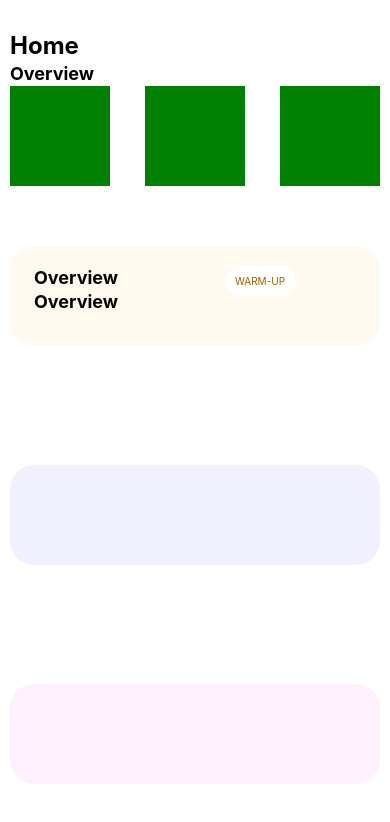
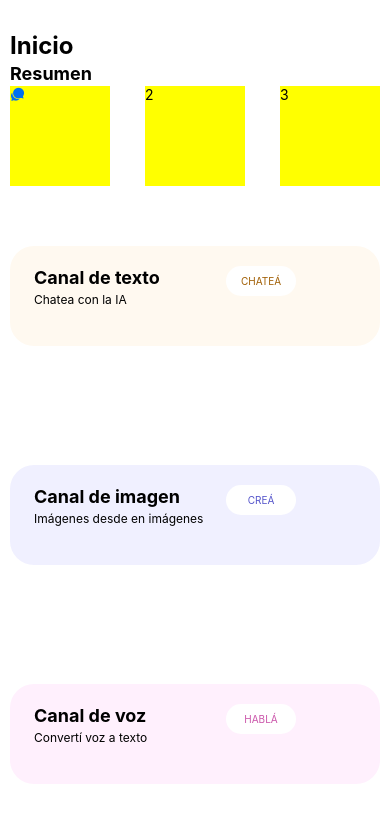
Before and after one commit to vieraleonel/tnt2023-react-native, a React Native app: screen / in a window 390 px wide. Shown: the top 822 px of the page. Built offline with nearby package versions, Linux system fonts and the light colour scheme.

Commit message:
Primer componente

```diff
--- a/App.js
+++ b/App.js
@@ -1,4 +1,7 @@
 import { SafeAreaView, StyleSheet, Text, View } from "react-native";
+import { Ionicons } from "@expo/vector-icons";
+
+import { HomeLink } from "./HomeLink";
 
 export default function App() {
   return (
@@ -10,8 +13,8 @@ export default function App() {
           flex: 1,
         }}
       >
-        <Text style={styles.titulo}>Home</Text>
-        <Text style={styles.subtitulo}>Overview</Text>
+        <Text style={styles.titulo}>Inicio</Text>
+        <Text style={styles.subtitulo}>Resumen</Text>
 
         <View
           style={{
@@ -19,41 +22,46 @@ export default function App() {
             justifyContent: "space-between",
           }}
         >
-          <View style={styles.cuadrado}></View>
-          <View style={styles.cuadrado}></View>
-          <View style={styles.cuadrado}></View>
+          <View style={styles.cuadrado}>
+            <Text>
+              <Ionicons name="chatbubbles-sharp" size={15} color="#0070F0" />
+            </Text>
+          </View>
+          <View style={styles.cuadrado}>
+            <Text>2</Text>
+          </View>
+          <View style={styles.cuadrado}>
+            <Text>3</Text>
+          </View>
         </View>
+
         <View
           style={{
             justifyContent: "space-around",
             flex: 1,
           }}
         >
-          <View style={[styles.rectangulo, { backgroundColor: "#FFF9F0" }]}>
-            <View>
-              <Text style={styles.subtitulo}>Overview</Text>
-              <Text style={styles.subtitulo}>Overview</Text>
-            </View>
-            <View
-              style={{
-                borderRadius: 48,
-                backgroundColor: "white",
-                height: 30,
-                width: 70,
-                padding: 9,
-              }}
-            >
-              <Text style={{ fontSize: 10, lineHeight: 12, color: "#A05E03" }}>
-                WARM-UP
-              </Text>
-            </View>
-          </View>
-          <View
-            style={[styles.rectangulo, { backgroundColor: "#F0F0FF" }]}
-          ></View>
-          <View
-            style={[styles.rectangulo, { backgroundColor: "#FFF0FD" }]}
-          ></View>
+          <HomeLink
+            colorFondo="#FFF9F0"
+            colorAccionTexto="#A05E03"
+            titulo="Canal de texto"
+            subtitulo="Chatea con la IA"
+            accionTexto="chateá"
+          />
+          <HomeLink
+            colorFondo="#F0F0FF"
+            colorAccionTexto="#5555CB"
+            titulo="Canal de imagen"
+            subtitulo="Imágenes desde en imágenes"
+            accionTexto="creá"
+          />
+          <HomeLink
+            colorFondo="#FFF0FD"
+            colorAccionTexto="#CB55AA"
+            titulo="Canal de voz"
+            subtitulo="Convertí voz a texto"
+            accionTexto="hablá"
+          />
         </View>
       </View>
     </SafeAreaView>
@@ -77,16 +85,6 @@ const styles = StyleSheet.create({
   cuadrado: {
     width: 100,
     height: 100,
-    backgroundColor: "green",
-  },
-  rectangulo: {
-    width: "100%",
-    height: 100,
-    borderRadius: 24,
-    paddingLeft: 24,
-    paddingTop: 20,
-    paddingRight: 84,
-    flexDirection: "row",
-    justifyContent: "space-between",
+    backgroundColor: "yellow",
   },
 });
--- /dev/null
+++ b/HomeLink.js
@@ -0,0 +1,62 @@
+import { StyleSheet, Text, View } from "react-native";
+const HomeLink = ({
+  colorFondo,
+  colorAccionTexto,
+  titulo,
+  subtitulo,
+  accionTexto,
+}) => {
+  return (
+    <View style={[styles.rectangulo, { backgroundColor: colorFondo }]}>
+      <View>
+        <Text style={styles.rectanguloTitulo}>{titulo}</Text>
+        <Text style={styles.rectanguloSubtitulo}>{subtitulo}</Text>
+      </View>
+      <View style={styles.reactanguloAccionContenedor}>
+        <Text
+          style={[styles.reactanguloAccionTexto, { color: colorAccionTexto }]}
+        >
+          {accionTexto}
+        </Text>
+      </View>
+    </View>
+  );
+};
+
+const styles = StyleSheet.create({
+  rectangulo: {
+    width: "100%",
+    height: 100,
+    borderRadius: 24,
+    paddingLeft: 24,
+    paddingTop: 20,
+    paddingRight: 84,
+    flexDirection: "row",
+    justifyContent: "space-between",
+  },
+  rectanguloTitulo: {
+    fontSize: 18,
+    fontWeight: "bold",
+    lineHeight: 24,
+  },
+  rectanguloSubtitulo: {
+    marginTop: 4,
+    fontSize: 12,
+    lineHeight: 12,
+  },
+  reactanguloAccionContenedor: {
+    borderRadius: 48,
+    backgroundColor: "white",
+    height: 30,
+    width: 70,
+    alignItems: "center",
+    justifyContent: "center",
+  },
+  reactanguloAccionTexto: {
+    fontSize: 10,
+    lineHeight: 12,
+    textTransform: "uppercase",
+  },
+});
+
+export { HomeLink };
```
